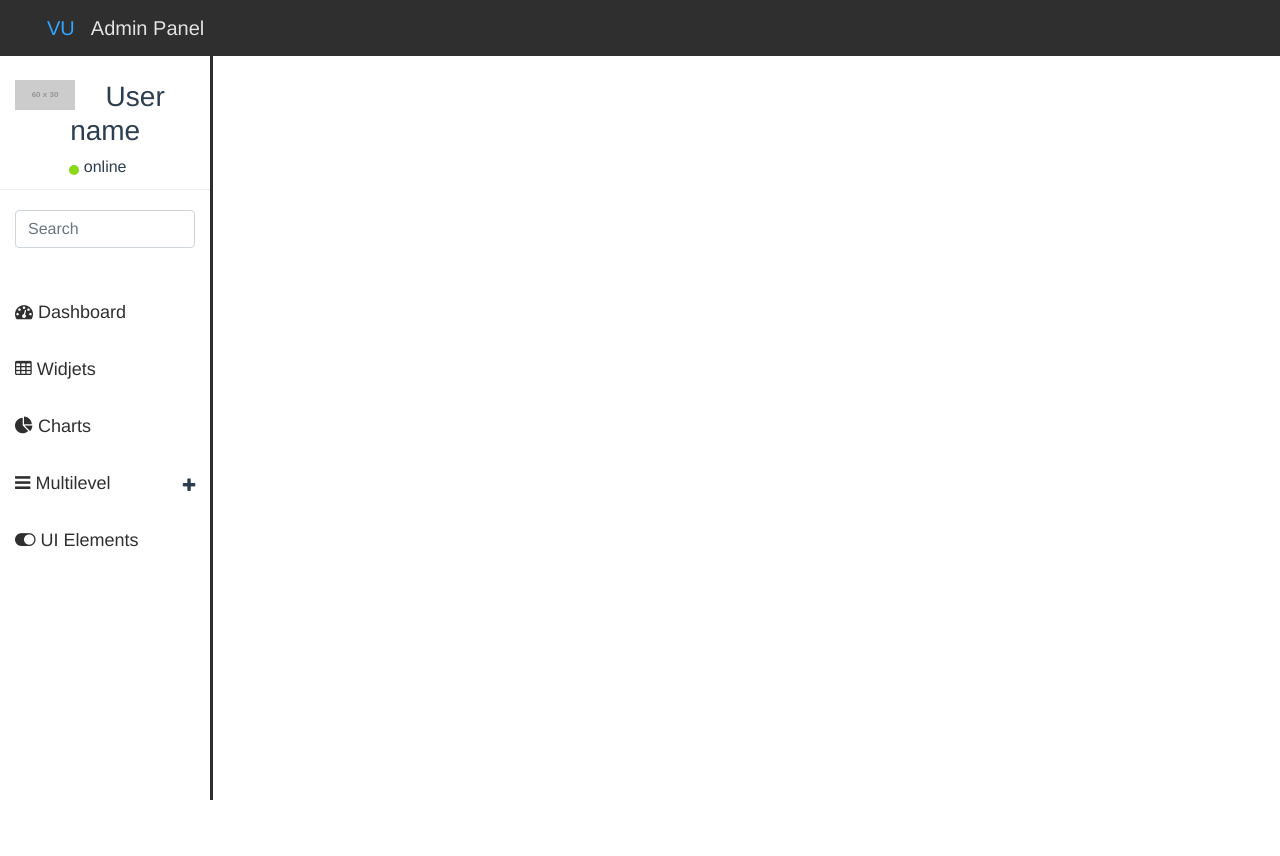
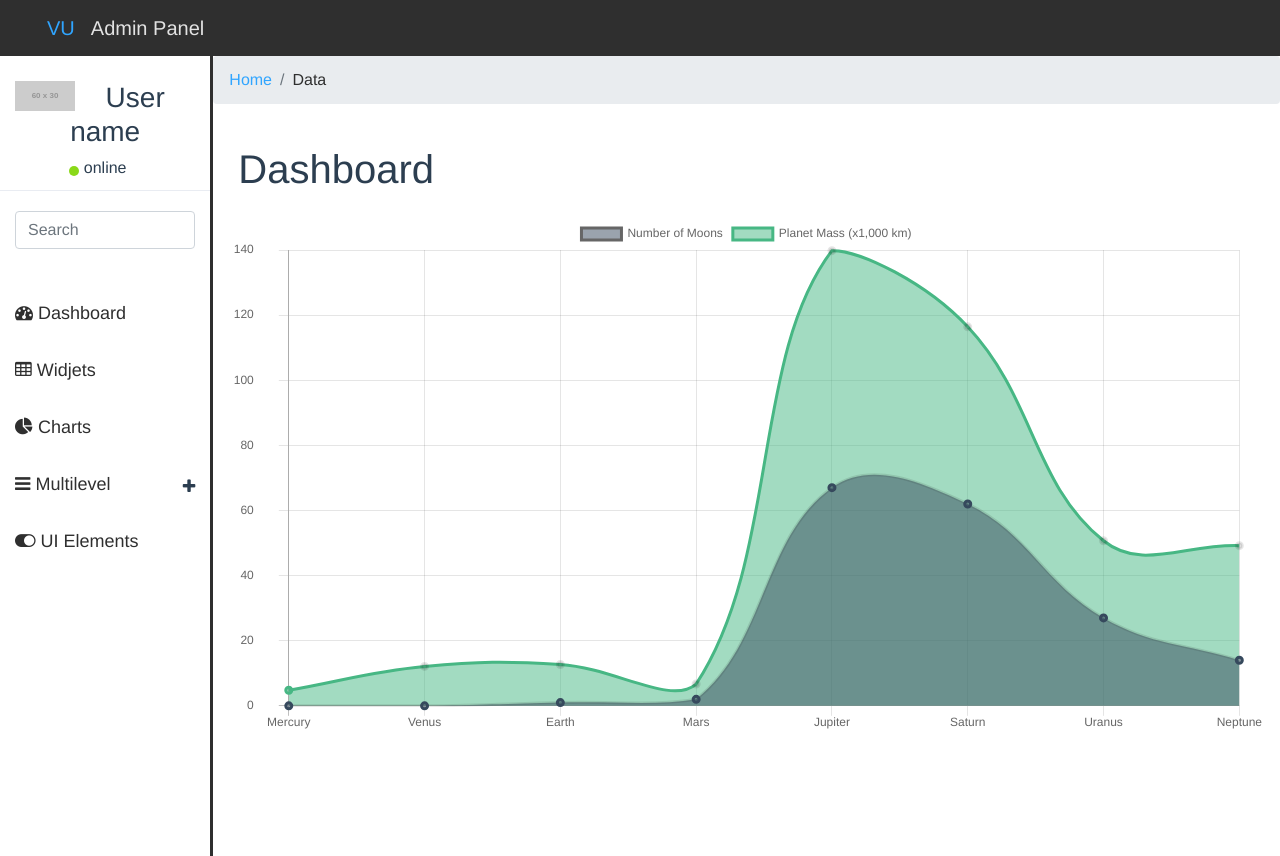
Before and after one commit to vumanskyi/vue-theme, a Vue app: page / in a window 1280 px wide. Before the commit the page ends 800 px from the top, so only its background shows below. Built offline with nearby package versions, Linux system fonts and the light colour scheme.

Commit message:
Add chart js. Build example chart line. Add breadcrumb

```diff
--- a/src/App.vue
+++ b/src/App.vue
@@ -1,6 +1,7 @@
 <template>
   <div id="app">
       <LayoutComponent/>
+
   </div>
 </template>
 
@@ -23,7 +24,6 @@
   font-family: 'Avenir', Helvetica, Arial, sans-serif;
   -webkit-font-smoothing: antialiased;
   -moz-osx-font-smoothing: grayscale;
-  text-align: center;
   color: #2c3e50;
 }
 </style>
--- /dev/null
+++ b/src/components/BreadcrumbsComponent.vue
@@ -0,0 +1,29 @@
+<template>
+    <nav aria-label="breadcrumb" class="breadcrumbs">
+        <ol class="breadcrumb">
+            <li class="breadcrumb-item"><a href="#">Home</a></li>
+            <!--<li class="breadcrumb-item"><a href="#">Library</a></li>-->
+            <li class="breadcrumb-item active" aria-current="page">Data</li>
+        </ol>
+    </nav>
+</template>
+
+<script>
+    export default {
+        name: "BreadcrumbsComponent"
+    }
+</script>
+
+<style lang="scss">
+    .breadcrumbs {
+        width: 100%;
+        li {
+            a {
+                color: #30a5ff;
+            }
+            &.active {
+                color: #2f2f2f;
+            }
+        }
+    }
+</style>
--- /dev/null
+++ b/src/components/charts/BuildChart.js
@@ -0,0 +1,16 @@
+import Chart from 'chart.js';
+import LineConfig from './config/line_config';
+
+function BuildLineChart(chartId) {
+  const ctx = document.getElementById(chartId);
+   new Chart(ctx, {
+        type: LineConfig.type,
+        data: LineConfig.data,
+        options: LineConfig.options,
+    });
+}
+
+
+export default {
+    lineChart: BuildLineChart
+}
--- /dev/null
+++ b/src/components/charts/config/line_config.js
@@ -0,0 +1,58 @@
+export const LINE_CONFIG = {
+    type: 'line',
+    data: {
+        labels: ['Mercury', 'Venus', 'Earth', 'Mars', 'Jupiter', 'Saturn', 'Uranus', 'Neptune'],
+        datasets: [
+            { // one line graph
+                label: 'Number of Moons',
+                data: [0, 0, 1, 2, 67, 62, 27, 14],
+                backgroundColor: [
+                    'rgba(54,73,93,.5)', // Blue
+                    'rgba(54,73,93,.5)',
+                    'rgba(54,73,93,.5)',
+                    'rgba(54,73,93,.5)',
+                    'rgba(54,73,93,.5)',
+                    'rgba(54,73,93,.5)',
+                    'rgba(54,73,93,.5)',
+                    'rgba(54,73,93,.5)'
+                ],
+                borderColor: [
+                    '#36495d',
+                    '#36495d',
+                    '#36495d',
+                    '#36495d',
+                    '#36495d',
+                    '#36495d',
+                    '#36495d',
+                    '#36495d',
+                ],
+                borderWidth: 3
+            },
+            { // another line graph
+                label: 'Planet Mass (x1,000 km)',
+                data: [4.8, 12.1, 12.7, 6.7, 139.8, 116.4, 50.7, 49.2],
+                backgroundColor: [
+                    'rgba(71, 183,132,.5)', // Green
+                ],
+                borderColor: [
+                    '#47b784',
+                ],
+                borderWidth: 3
+            }
+        ]
+    },
+    options: {
+        responsive: true,
+        lineTension: 1,
+        scales: {
+            yAxes: [{
+                ticks: {
+                    beginAtZero: true,
+                    padding: 25,
+                }
+            }]
+        }
+    }
+};
+
+export default LINE_CONFIG;
--- /dev/null
+++ b/src/components/layout/ContentComponent.vue
@@ -0,0 +1,32 @@
+<template>
+    <div  class="col-sm-9 col-lg-10">
+        <div class="row">
+            <BreadcrumbsComponent/>
+            <div class="col-md-12">
+                <h1 class="page-title">Dashboard</h1>
+            </div>
+        </div>
+        <div>
+            <canvas id="planet-chart"></canvas>
+        </div>
+    </div>
+</template>
+
+<script>
+    import BreadcrumbsComponent from './../BreadcrumbsComponent';
+    import charts from './../charts/BuildChart';
+
+    export default {
+        name: "ContentComponent",
+        mounted() {
+            charts.lineChart('planet-chart');
+        },
+        components: {
+            BreadcrumbsComponent
+        }
+    }
+</script>
+
+<style scoped>
+
+</style>
--- a/src/components/layout/LayoutComponent.vue
+++ b/src/components/layout/LayoutComponent.vue
@@ -1,17 +1,21 @@
 <template>
-    <div>
-        <HeaderComponent/>
-        <SidebarComponent/>
+    <div class="container-fluid">
+        <div class="row">
+            <HeaderComponent/>
+            <SidebarComponent/>
+            <ContentComponent/>
+        </div>
     </div>
 </template>
 
 <script>
     import HeaderComponent from './HeaderComponent';
     import SidebarComponent from './SidebarComponent';
+    import ContentComponent from './ContentComponent';
 
     export default {
         name: "Layout",
-        components: {SidebarComponent, HeaderComponent}
+        components: {SidebarComponent, HeaderComponent, ContentComponent}
     }
 </script>
 
--- a/src/components/layout/SidebarComponent.vue
+++ b/src/components/layout/SidebarComponent.vue
@@ -1,5 +1,5 @@
 <template>
-    <div id="sidebar" class="col-sm-3 col-lg-2">
+    <div id="sidebar" class="col-sm-3 col-lg-2 sidebar">
 
         <ProfileComponent/>
         <SearchComponent/>
--- a/src/styles/_content.scss
+++ b/src/styles/_content.scss
@@ -1,6 +1,7 @@
 header {
   background: $bg-color;
   color: $w-color;
+  width: 100%;
   a {
     color: $w-color;
     text-decoration: none;
@@ -16,14 +17,13 @@
   }
 }
 
-#sidebar {
+.sidebar {
+  text-align: center;
   border-right: 3px solid $bg-color;
-  position: fixed;
-  top:55px;
   bottom: 0;
   padding: 15px 0;
   overflow-y: scroll;
-
+  height: 100vh;
   ul {
     list-style: none;
   }
@@ -100,6 +100,10 @@
   }
 }
 
+.page-title {
+  margin: 25px 10px;
+}
+
 .hide {
   display: none;
 }
```
